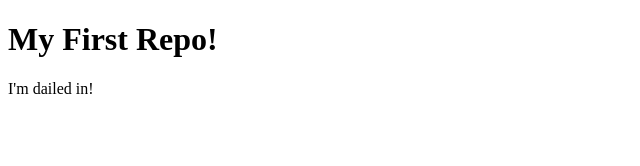
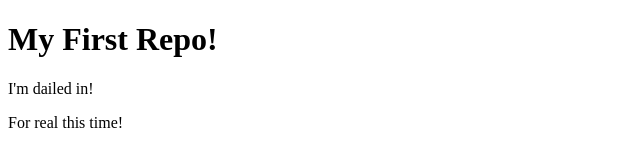
Before and after one commit to CinJen/first-repository, a plain HTML site: page index.html in a window 1280 px wide. Shown: the whole page, without its empty margins (0-640 px from the left). Drawn offline with Linux system fonts and the light colour scheme.

Commit message:
update page content

```diff
--- a/index.html
+++ b/index.html
@@ -7,7 +7,7 @@
 </head>
 <body>
   <h1>My First Repo! </h1>
-  </p> I'm dailed in! </p>
-
-</body>
+  <p> I'm dailed in! </p>
+  <p> For real this time! </p>
+ </body>
 </html>
```
